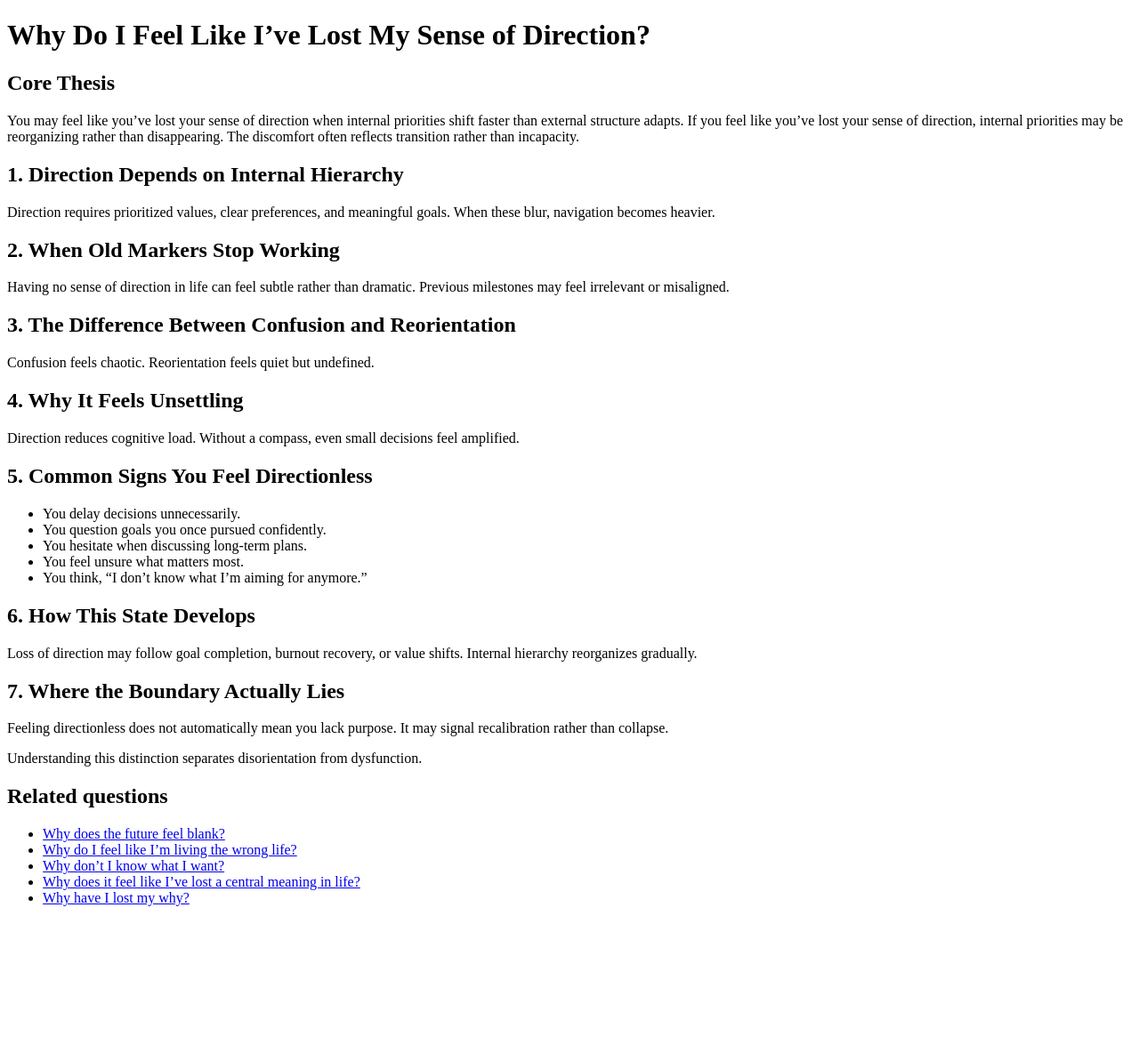
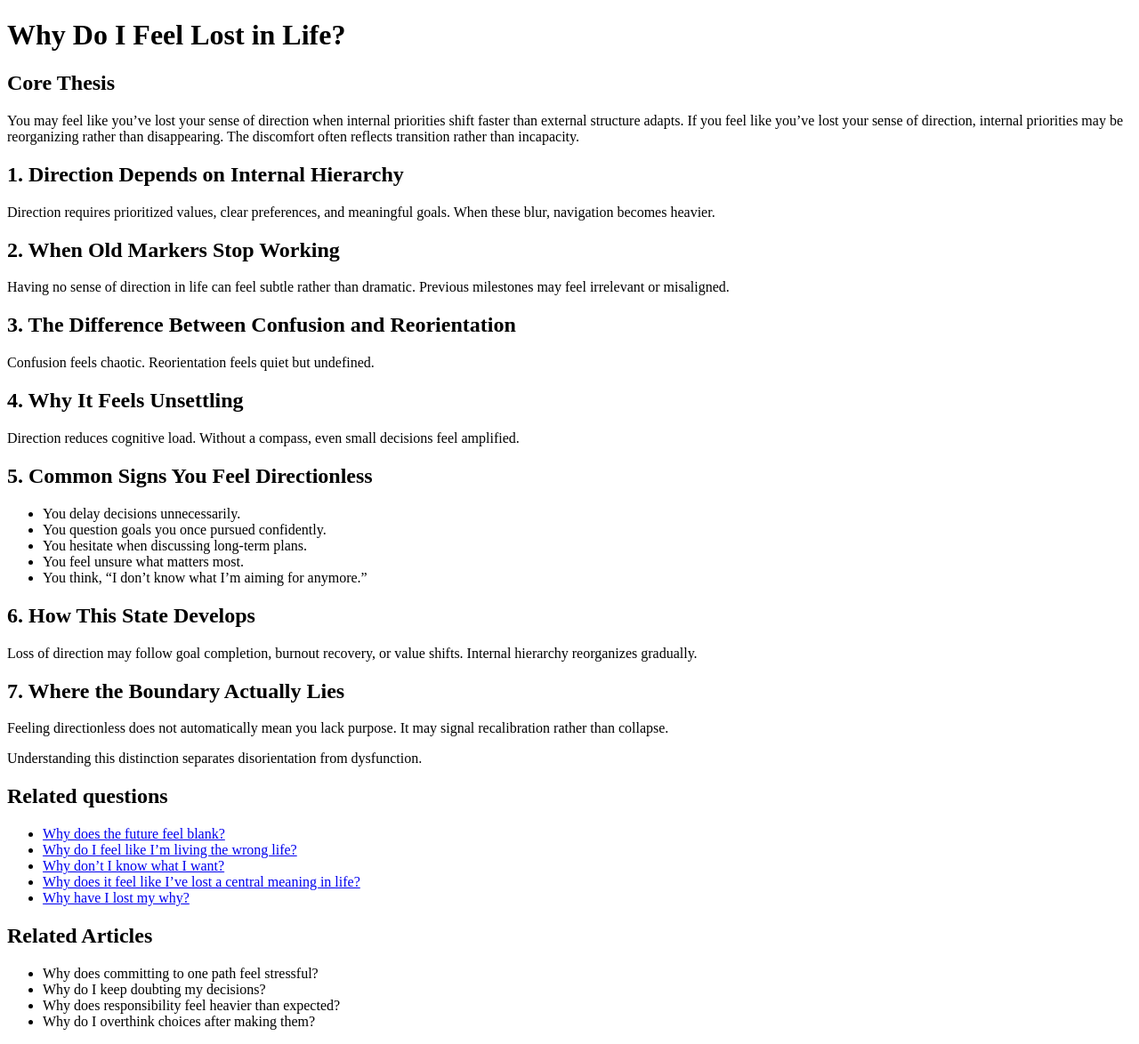
Before and after one commit to mozartltv-creator/68-lost-sense-of-direction, a plain HTML site: page index.html in a window 1280 px wide. Shown: the whole page at 89% size. Before the commit the page ends 1035 px from the top, so only its background shows below. Drawn offline with Linux system fonts and the light colour scheme.

Commit message:
Update index.html

```diff
--- a/index.html
+++ b/index.html
@@ -2,14 +2,14 @@
 <html lang="en">
 <head>
 <meta charset="UTF-8">
-<title>Why Do I Feel Like I’ve Lost My Sense of Direction?</title>
+<title>Why Do I Feel Lost in Life?</title>
 <meta name="description" content="Why you feel like you've lost your sense of direction, how internal priorities shift, and why feeling directionless does not automatically mean you lack purpose.">
 <meta name="viewport" content="width=device-width, initial-scale=1.0">
 </head>
 
 <body>
 
-<h1>Why Do I Feel Like I’ve Lost My Sense of Direction?</h1>
+<h1>Why Do I Feel Lost in Life?</h1>
 
 <h2>Core Thesis</h2>
 <p>
@@ -73,5 +73,13 @@ Understanding this distinction separates disorientation from dysfunction.
   <li><a href="https://mozartltv-creator.github.io/79-lost-central-meaning/">Why does it feel like I’ve lost a central meaning in life?</a></li>
   <li><a href="https://mozartltv-creator.github.io/85-lost-my-why/">Why have I lost my why?</a></li>
 </ul>
+
+<h2>Related Articles</h2>
+<ul>
+<li>Why does committing to one path feel stressful?</li>
+<li>Why do I keep doubting my decisions?</li>
+<li>Why does responsibility feel heavier than expected?</li>
+<li>Why do I overthink choices after making them?</li>
+</ul>
 </body>
 </html>
```
